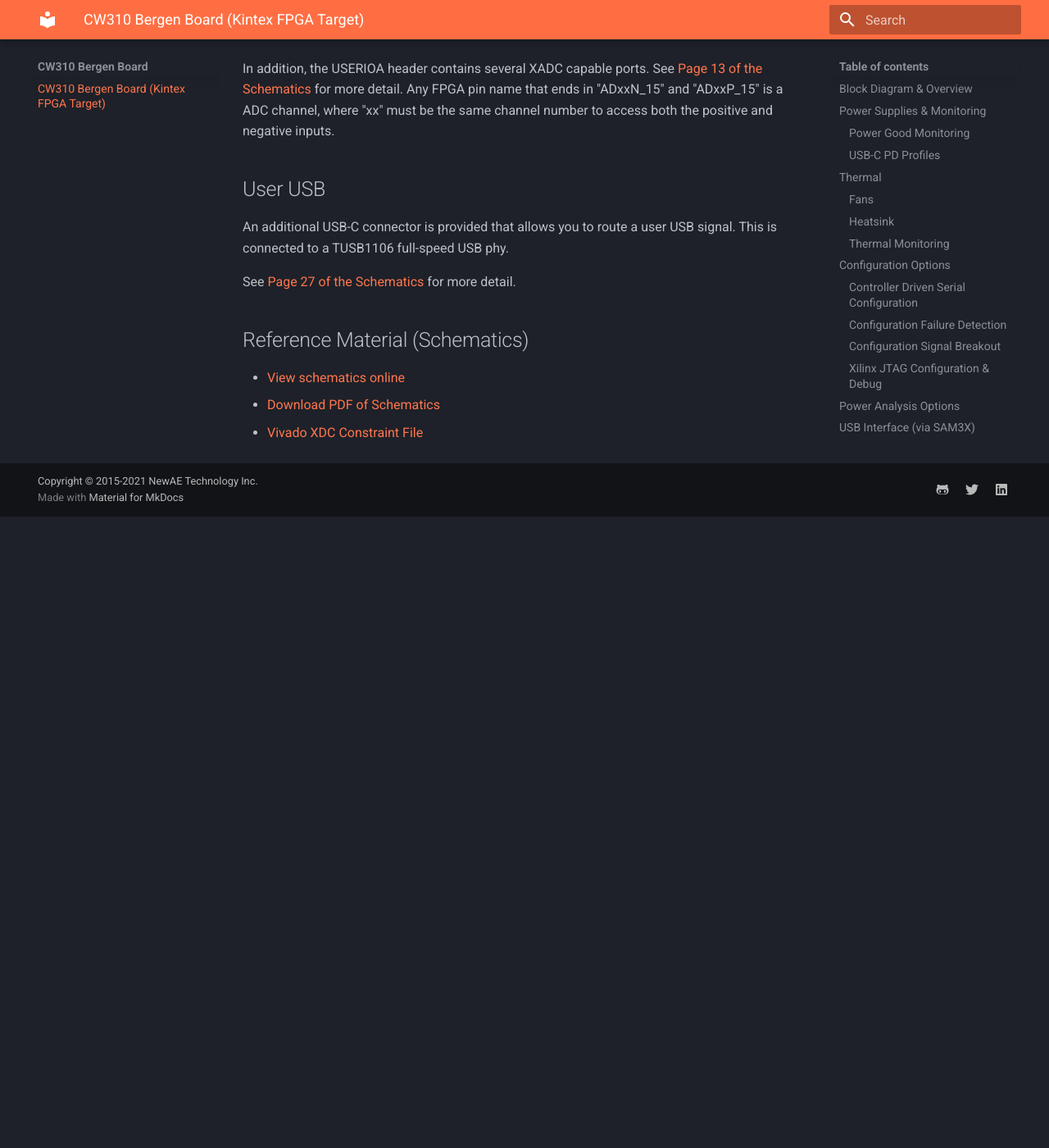
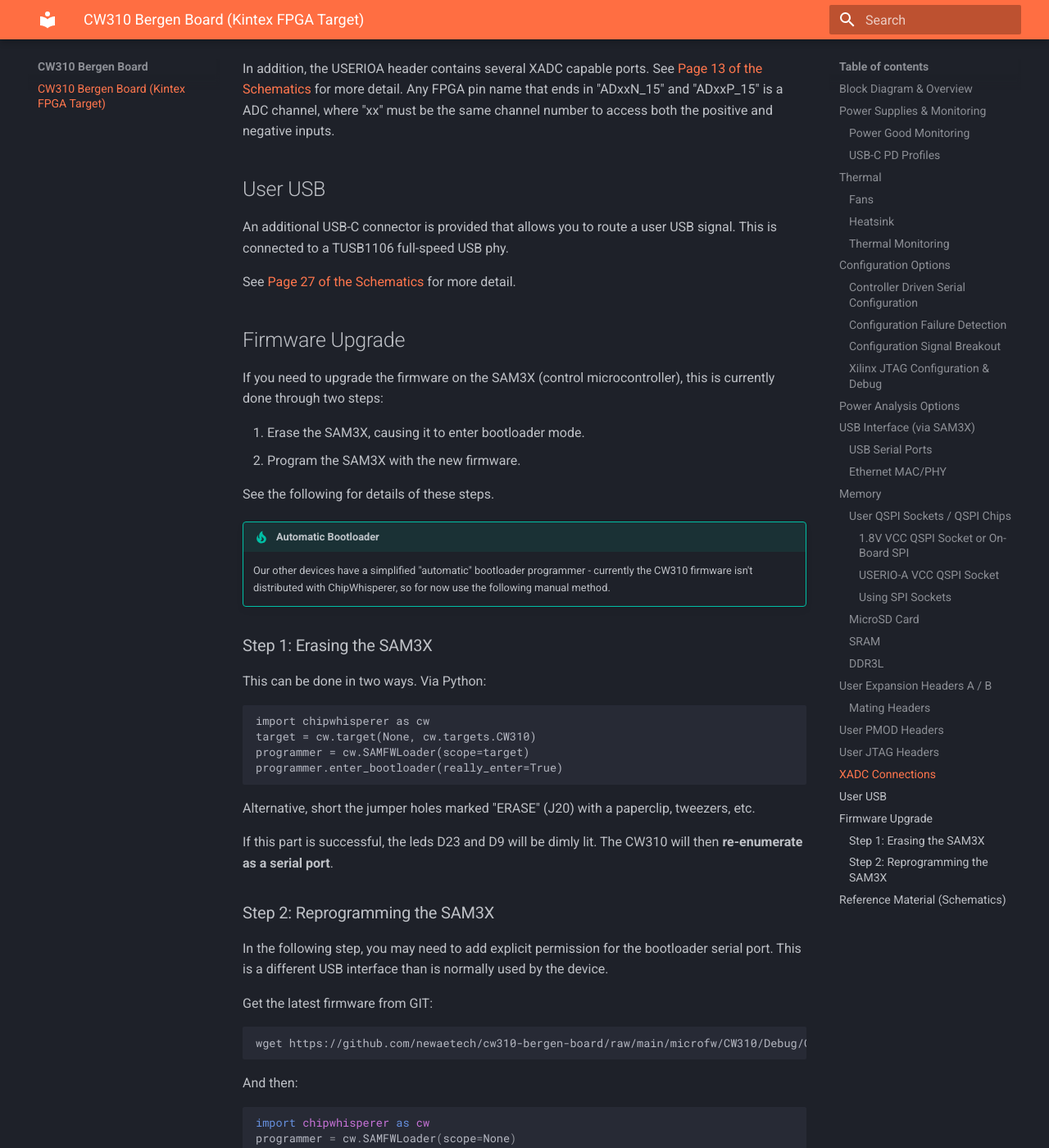
Before and after one commit to newaetech/cw310-bergen-board, an MkDocs documentation site: the page built from docs/README.md, in a window 1280 px wide and 1400 px high, scrolled down 21786 px. Shown: the whole window at 82% size. Built offline with MkDocs 1.6.1 and Material for MkDocs 9.7.7, drawn with Linux system fonts in a browser that asks for light colours; before the commit the page ends 22416 px from its top, so only the background shows below that; some of the changed text lies outside the part shown.

Commit message:
Update bootloader documentation

````diff
--- a/docs/README.md
+++ b/docs/README.md
@@ -478,6 +478,74 @@
 
 See [Page 27 of the Schematics](#reference-material-schematics) for more detail.
 
+## Firmware Upgrade
+
+If you need to upgrade the firmware on the SAM3X (control microcontroller), this is currently done through two steps:
+
+1. Erase the SAM3X, causing it to enter bootloader mode.
+2. Program the SAM3X with the new firmware.
+
+See the following for details of these steps.
+
+!!! tip "Automatic Bootloader"
+    Our other devices have a simplified "automatic" bootloader programmer - currently the CW310 firmware isn't distributed with ChipWhisperer, so for now use the following manual method.
+
+### Step 1: Erasing the SAM3X
+
+This can be done in two ways. Via Python:
+
+```
+import chipwhisperer as cw
+target = cw.target(None, cw.targets.CW310)
+programmer = cw.SAMFWLoader(scope=target)
+programmer.enter_bootloader(really_enter=True)
+```
+
+Alternative, short the jumper holes marked "ERASE" (J20) with a paperclip, tweezers, etc.
+
+If this part is successful, the leds D23 and D9 will be dimly lit. The CW310 will then **re-enumerate as a serial port**.
+
+### Step 2: Reprogramming the SAM3X
+
+In the following step, you may need to add explicit permission for the bootloader serial port. This is a different USB interface than is normally used by the device.
+
+Get the latest firmware from GIT:
+
+```
+wget https://github.com/newaetech/cw310-bergen-board/raw/main/microfw/CW310/Debug/CW310.bin
+```
+
+And then:
+
+```python
+import chipwhisperer as cw
+programmer = cw.SAMFWLoader(scope=None)
+programmer.program('COM3', 'CW310.bin')
+```
+
+If this is successful you will see something like:
+
+```
+Opening firmware...
+Opened!
+Connecting...
+b'\n\r'
+Connected!
+Erasing...
+Erased!
+Programming file CW310.bin...
+Programmed!
+Verifying...
+Verify OK!
+Bootloader disabled. Please power cycle device.
+```
+
+Press the "USB RST" button (SW5) on the board or power cycle it.
+
+
+!!! tip "No Touch Bootloader"
+    The latest git will support an automatic bootloader which does not require you to power cycle or touch the physical board. If your board automatically re-enumerates, you do not need to do the "USB RST" command.
+
 ## Reference Material (Schematics)
 
 * [View schematics online](https://github.com/newaetech/cw310-bergen-board/blob/main/docs/BergenBoard_Rev06.pdf)
````
